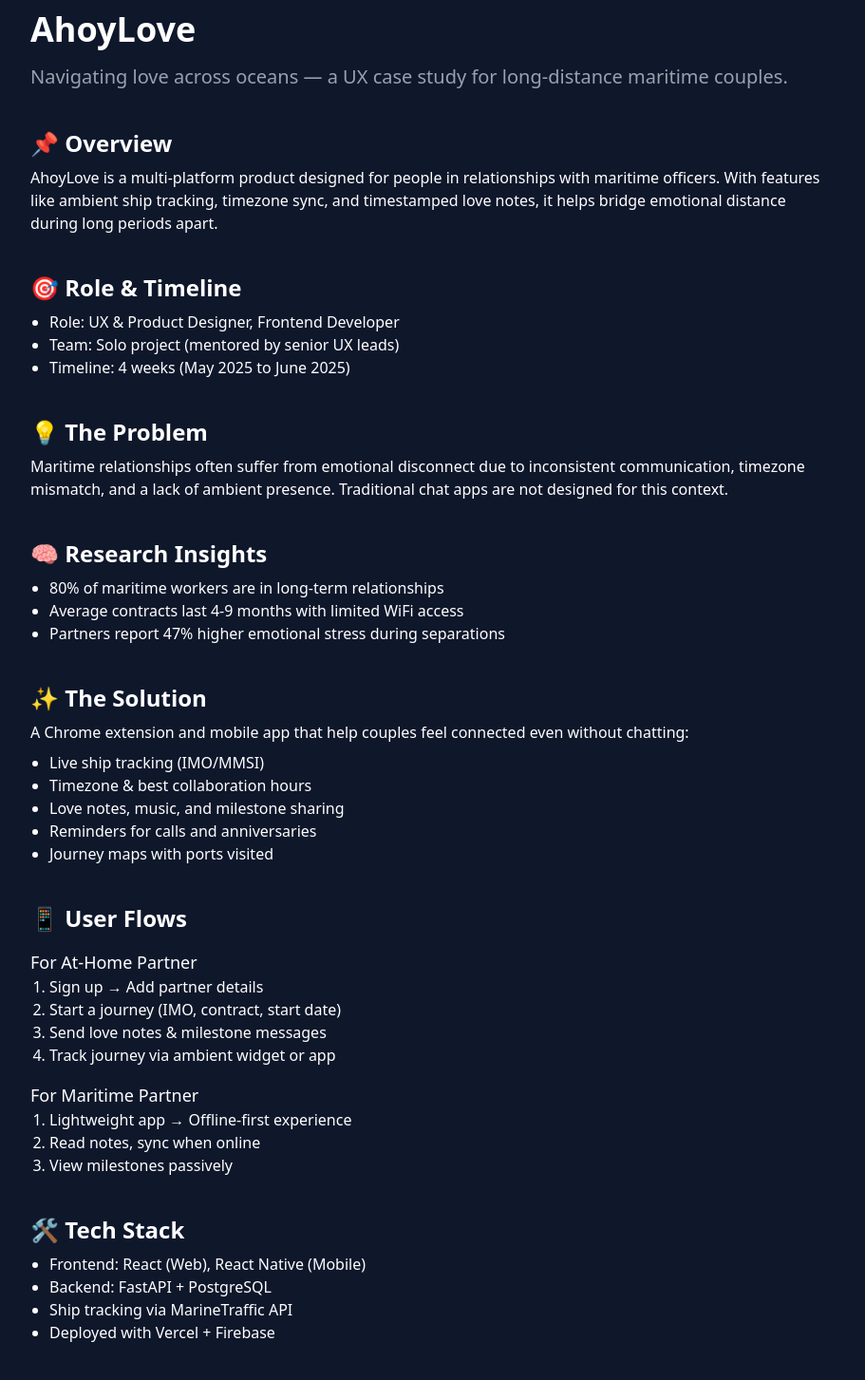
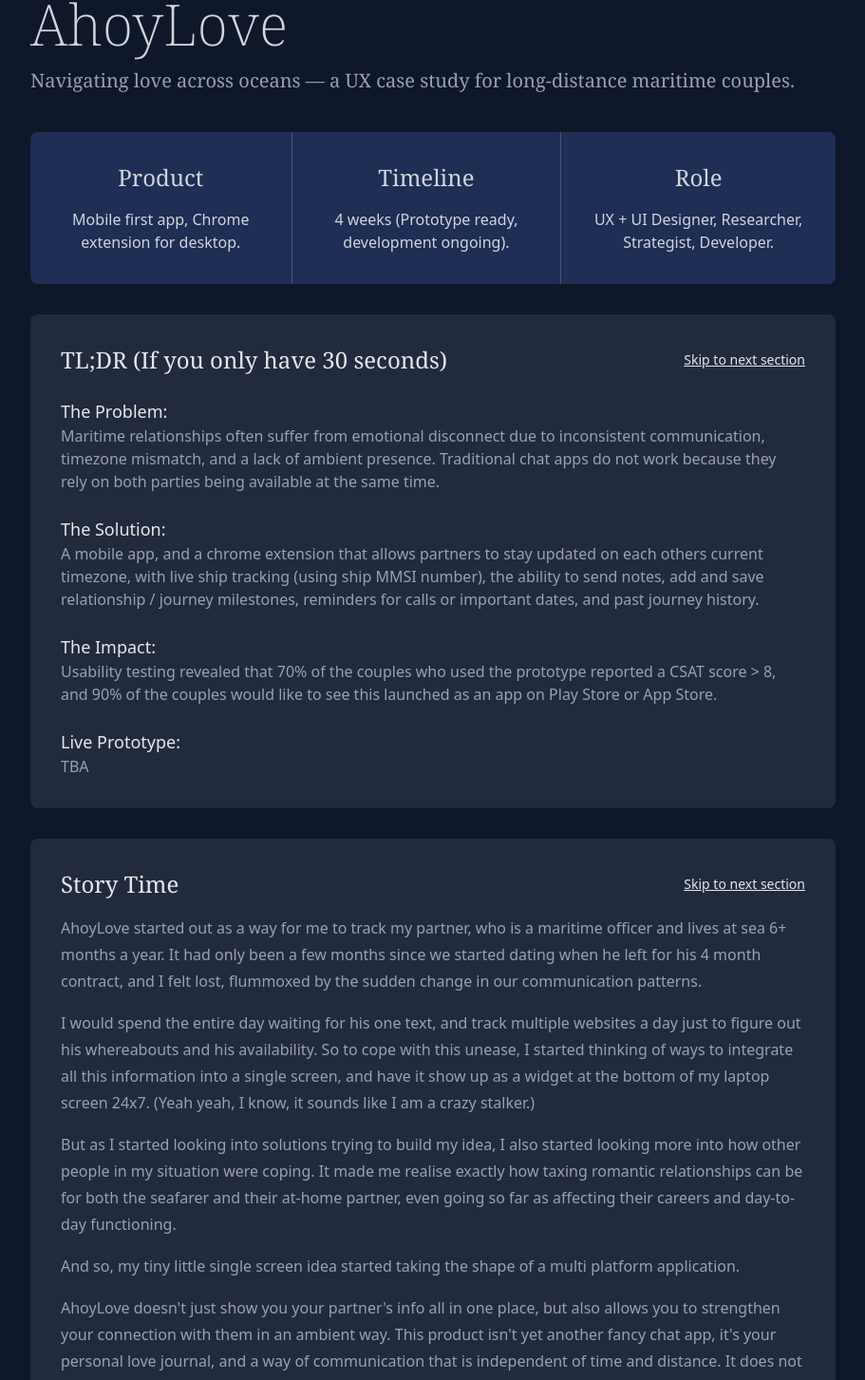
Before and after one commit to shubhisri15/my-portfolio, a Next.js app: page /projects/case-studies/ahoylove in a window 1280 px wide. Shown: the part 149-1602 px from the top of the page at 95% size, without its empty margins (184-1095 px from the left). Built offline with nearby package versions, Linux system fonts and the light colour scheme.

Commit message:
refined the ahoylove case study, added sections for tldr, context story time

```diff
--- a/src/app/layout.tsx
+++ b/src/app/layout.tsx
@@ -18,9 +18,9 @@
 }>) {
   return (
     <html lang="en">
-      <body className={`${nanum.variable} antialiased relative`}>
+      <body className={`${nanum.variable} antialiased relative scroll-smooth`}>
         <Navbar />
-        <main className='mt-20 min-h-screen bg-slate-900 text-white min-w-screen'>
+        <main className='mt-16 min-h-screen bg-slate-900 text-white min-w-screen'>
           {children}
         </main>
         <Footer />
--- a/src/app/projects/case-studies/ahoylove/page.tsx
+++ b/src/app/projects/case-studies/ahoylove/page.tsx
@@ -1,17 +1,63 @@
-import Link from 'next/link';
+import CaseStudyHeader from '@/components/CaseStudyHeader';
+import { notoSerif } from '@/app/fonts/noto-serif';
+import CaseStudyTLDR from '@/components/CaseStudyTLDR';
+import CaseStudyStory from '@/components/CaseStudyStory';
 
 export default function AhoyLoveCaseStudy() {
   return (
-      <main className="max-w-4xl mx-auto px-6 py-12 text-white">
-        <Link href='/projects' className='px-4 py-2 bg-slate-700 rounded-lg hover:bg-slate-800 absolute top-6 left-12'>Back to Projects</Link>
-
-        <h1 className="text-4xl font-bold mb-4 mt-8">AhoyLove</h1>
-        <p className="text-xl mb-10 text-gray-400">
+      <main className="max-w-4xl mx-auto px-6 py-12 text-gray-300">
+        <h1 className={`text-6xl font-light ${notoSerif.className} mb-4 mt-8`}>AhoyLove</h1>
+        <p className={`text-xl mb-10 text-gray-400 ${notoSerif.className}`}>
           Navigating love across oceans — a UX case study for long-distance maritime couples.
         </p>
 
-        <section className="mb-10">
-          <h2 className="text-2xl font-semibold mb-2">📌 Overview</h2>
+        <CaseStudyHeader
+          product='Mobile first app, Chrome extension for desktop.'
+          timeline='4 weeks (Prototype ready, development ongoing).'
+          role='UX + UI Designer, Researcher, Strategist, Developer.'
+        />
+
+        <CaseStudyTLDR
+          problem='Maritime relationships often suffer from emotional disconnect due to inconsistent communication, timezone mismatch, and a lack of ambient presence.
+                    Traditional chat apps do not work because they rely on both parties being available at the same time.'
+          solution="A mobile app, and a chrome extension that allows partners to stay updated on each others current timezone, with live ship tracking (using ship MMSI number),
+                    the ability to send notes, add and save relationship / journey milestones, reminders for calls or important dates, and past journey history."
+          impact='Usability testing revealed that 70% of the couples who used the prototype reported a CSAT score > 8,
+                    and 90% of the couples would like to see this launched as an app on Play Store or App Store.'
+          prototype='TBA'
+          nextSectionId='ahoylove-bts'
+        />
+
+        <CaseStudyStory currentSectionId='ahoylove-bts' nextSectionId='ahoylove-overview'>
+          <>
+            <p>AhoyLove started out as a way for me to track my partner, who is a maritime officer and lives at sea 6+ months a year.
+                It had only been a few months since we started dating when he left for his 4 month contract, and I felt lost, flummoxed
+                by the sudden change in our communication patterns.
+            </p>
+            <p>
+              I would spend the entire day waiting for his one text, and track multiple websites a day just to figure out his whereabouts and his availability.
+              So to cope with this unease, I started thinking of ways to integrate all this information into a single screen,
+              and have it show up as a widget at the bottom of my laptop screen 24x7. (Yeah yeah, I know, it sounds like I am a crazy stalker.)
+            </p>
+            <p>
+              But as I started looking into solutions trying to build my idea, I also started looking more into how other people in my situation were coping.
+              It made me realise exactly how taxing romantic relationships can be for both the seafarer and their at-home partner, even going so far as affecting their
+              careers and day-to-day functioning.
+            </p>
+            <p>
+              And so, my tiny little single screen idea started taking the shape of a multi platform application.
+            </p>
+            <p>
+              AhoyLove doesn't just show you your partner's info all in one place, but also allows you to strengthen your connection with
+              them in an ambient way. This product isn't yet another fancy chat app, it's your personal love journal,
+              and a way of communication that is independent of time and distance. It does not rely on their availability or their internet connectivity,
+              only on your willingness to love.
+            </p>
+          </>
+        </CaseStudyStory>
+
+        <section id='ahoylove-overview' className="mb-10 scroll-mt-28">
+          <h2 className={`text-4xl font-medium ${notoSerif.className} mb-4 mt-12`}>Context</h2>
           <p>
             AhoyLove is a multi-platform product designed for people in relationships with maritime officers.
             With features like ambient ship tracking, timezone sync, and timestamped love notes, it helps
@@ -20,16 +66,7 @@
         </section>
 
         <section className="mb-10">
-          <h2 className="text-2xl font-semibold mb-2">🎯 Role & Timeline</h2>
-          <ul className="list-disc pl-5">
-            <li>Role: UX & Product Designer, Frontend Developer</li>
-            <li>Team: Solo project (mentored by senior UX leads)</li>
-            <li>Timeline: 4 weeks (May 2025 to June 2025)</li>
-          </ul>
-        </section>
-
-        <section className="mb-10">
-          <h2 className="text-2xl font-semibold mb-2">💡 The Problem</h2>
+          <h2 className={`text-4xl font-medium ${notoSerif.className} mb-4 mt-12`}>The Problem Statement</h2>
           <p>
             Maritime relationships often suffer from emotional disconnect due to inconsistent communication,
             timezone mismatch, and a lack of ambient presence. Traditional chat apps are not designed for this
@@ -38,7 +75,7 @@
         </section>
 
         <section className="mb-10">
-          <h2 className="text-2xl font-semibold mb-2">🧠 Research Insights</h2>
+          <h2 className={`text-4xl font-medium ${notoSerif.className} mb-4 mt-12`}>Exploratory Research and Insights</h2>
           <ul className="list-disc pl-5">
             <li>80% of maritime workers are in long-term relationships</li>
             <li>Average contracts last 4-9 months with limited WiFi access</li>
@@ -47,7 +84,7 @@
         </section>
 
         <section className="mb-10">
-          <h2 className="text-2xl font-semibold mb-2">✨ The Solution</h2>
+          <h2 className={`text-4xl font-medium ${notoSerif.className} mb-4 mt-12`}>The Solution</h2>
           <p>
             A Chrome extension and mobile app that help couples feel connected even without chatting:
           </p>
@@ -61,7 +98,7 @@
         </section>
 
         <section className="mb-10">
-          <h2 className="text-2xl font-semibold mb-2">📱 User Flows</h2>
+          <h2 className={`text-4xl font-medium ${notoSerif.className} mb-4 mt-12`}>User Flows</h2>
           <h3 className="text-lg font-medium mt-4">For At-Home Partner</h3>
           <ul className="list-decimal pl-5">
             <li>Sign up → Add partner details</li>
@@ -79,7 +116,7 @@
         </section>
 
         <section className="mb-10">
-          <h2 className="text-2xl font-semibold mb-2">🛠 Tech Stack</h2>
+          <h2 className={`text-4xl font-medium ${notoSerif.className} mb-4 mt-12`}>Tech Stack</h2>
           <ul className="list-disc pl-5">
             <li>Frontend: React (Web), React Native (Mobile)</li>
             <li>Backend: FastAPI + PostgreSQL</li>
@@ -89,7 +126,7 @@
         </section>
 
         <section className="mb-10">
-          <h2 className="text-2xl font-semibold mb-2">📈 Placeholder Metrics</h2>
+          <h2 className={`text-4xl font-medium ${notoSerif.className} mb-4 mt-12`}>📈 Placeholder Metrics</h2>
           <ul className="list-disc pl-5">
             <li>Onboarding completion: 86%</li>
             <li>Daily active users (DAU/MAU): 0.42</li>
@@ -100,7 +137,7 @@
         </section>
 
         <section className="mb-10">
-          <h2 className="text-2xl font-semibold mb-2">💬 What I Learned</h2>
+          <h2 className={`text-4xl font-medium ${notoSerif.className} mb-4 mt-12`}>💬 What I Learned</h2>
           <p>
             Building for emotional connection requires a different lens than building for functionality.
             I learned the importance of designing for &quot;presence&quot;, not just communication. User feedback
@@ -109,7 +146,7 @@
         </section>
 
         <section className="mb-20">
-          <h2 className="text-2xl font-semibold mb-2">🚀 Next Steps</h2>
+          <h2 className={`text-4xl font-medium ${notoSerif.className} mb-4 mt-12`}>🚀 Next Steps</h2>
           <ul className="list-disc pl-5">
             <li>Launch mobile MVP</li>
             <li>Conduct usability studies with 10+ real couples</li>
--- /dev/null
+++ b/src/components/CaseStudyHeader.tsx
@@ -0,0 +1,26 @@
+import { notoSerif } from '@/app/fonts/noto-serif';
+
+type CaseStudyHeaderProps = {
+    product: string,
+    timeline: string,
+    role: string
+}
+
+export default function CaseStudyHeader({ product, timeline, role }: CaseStudyHeaderProps) {
+    return (
+        <section className='bg-[#1E2E54] flex items-start justify-between rounded-lg my-8'>
+            <div className='flex flex-col items-center text-center gap-4 p-8 border-r-1 border-slate-600'>
+                <h1 className={`${notoSerif.className} text-2xl`}>Product</h1>
+                <p>{product}</p>
+            </div>
+            <div className='flex flex-col items-center text-center gap-4 p-8 border-r-1 border-slate-600'>
+                <h1 className={`${notoSerif.className} text-2xl`}>Timeline</h1>
+                <p>{timeline}</p>
+            </div>
+            <div className='flex flex-col items-center text-center gap-4 p-8'>
+                <h1 className={`${notoSerif.className} text-2xl`}>Role</h1>
+                <p>{role}</p>
+            </div>
+        </section>
+    )
+}
--- /dev/null
+++ b/src/components/CaseStudyStory.tsx
@@ -0,0 +1,16 @@
+import { notoSerif } from "@/app/fonts/noto-serif"
+import { ReactNode } from "react"
+
+export default function CaseStudyStory({ children, nextSectionId, currentSectionId = '' }: { children: ReactNode, nextSectionId: string, currentSectionId?: string } ) {
+    return (
+        <section id={currentSectionId} className='bg-gray-700/50 rounded-lg p-8 mb-8 text-gray-200 scroll-mt-24'>
+            <div className='flex justify-between mb-4 items-center'>
+                <h1 className={`${notoSerif.className} text-2xl`}>Story Time</h1>
+                <a href={`#${nextSectionId}`} className='underline text-sm'>Skip to next section</a>
+            </div>
+            <div className='flex flex-col gap-4 text-base/7 text-gray-400'>
+                {children}
+            </div>
+        </section>
+    )
+}
--- /dev/null
+++ b/src/components/CaseStudyTLDR.tsx
@@ -0,0 +1,38 @@
+import { notoSerif } from "@/app/fonts/noto-serif"
+
+type CaseStudyTLDRProps = {
+    problem: string,
+    solution: string,
+    impact: string,
+    prototype: string,
+    nextSectionId: string
+}
+
+export default function CaseStudyTLDR({ problem, solution, impact, prototype, nextSectionId }: CaseStudyTLDRProps ) {
+   return (
+        <section className='bg-gray-700/50 rounded-lg p-8 mb-8 text-gray-200'>
+            <div className='flex justify-between mb-6 items-center'>
+                <h1 className={`${notoSerif.className} text-2xl`}>TL;DR (If you only have 30 seconds)</h1>
+                <a href={`#${nextSectionId}`} className='underline text-sm'>Skip to next section</a>
+            </div>
+            <div className='flex flex-col gap-6'>
+                <div>
+                    <h3 className='text-lg'>The Problem:</h3>
+                    <p className='text-gray-400'>{problem}</p>
+                </div>
+                <div>
+                    <h3 className='text-lg'>The Solution:</h3>
+                    <p className='text-gray-400'>{solution}</p>
+                </div>
+                <div>
+                    <h3 className='text-lg'>The Impact:</h3>
+                    <p className='text-gray-400'>{impact}</p>
+                </div>
+                <div>
+                    <h3 className='text-lg'>Live Prototype:</h3>
+                    <p className='text-gray-400'>{prototype}</p>
+                </div>
+            </div>
+        </section>
+    )
+}
--- a/src/components/Navbar.tsx
+++ b/src/components/Navbar.tsx
@@ -33,9 +33,7 @@
                     <NavLink href='/about' title='About' />
                     <NavLink href='/experiments' title='Experiments' />
                 </div>
-                <div className='flex justify-between gap-12 items-center'>
-                    <a href='/Shubhi_Resume.pdf' download target='_blank' className='bg-gray-300 hover:bg-slate-300 text-slate-800 font-bold px-6 py-3 rounded-sm cursor-pointer'>RESUME</a>
-                </div>
+                <a href='/Shubhi_Resume.pdf' download target='_blank' className='bg-gray-300 hover:bg-slate-300 text-slate-800 font-bold px-4 py-2 rounded-sm cursor-pointer'>RESUME</a>
                 {mobileMenuOpen && <MobileMenu onClose={() => setMobileMenuOpen(false)}/>}
             </nav>
         </>
```
